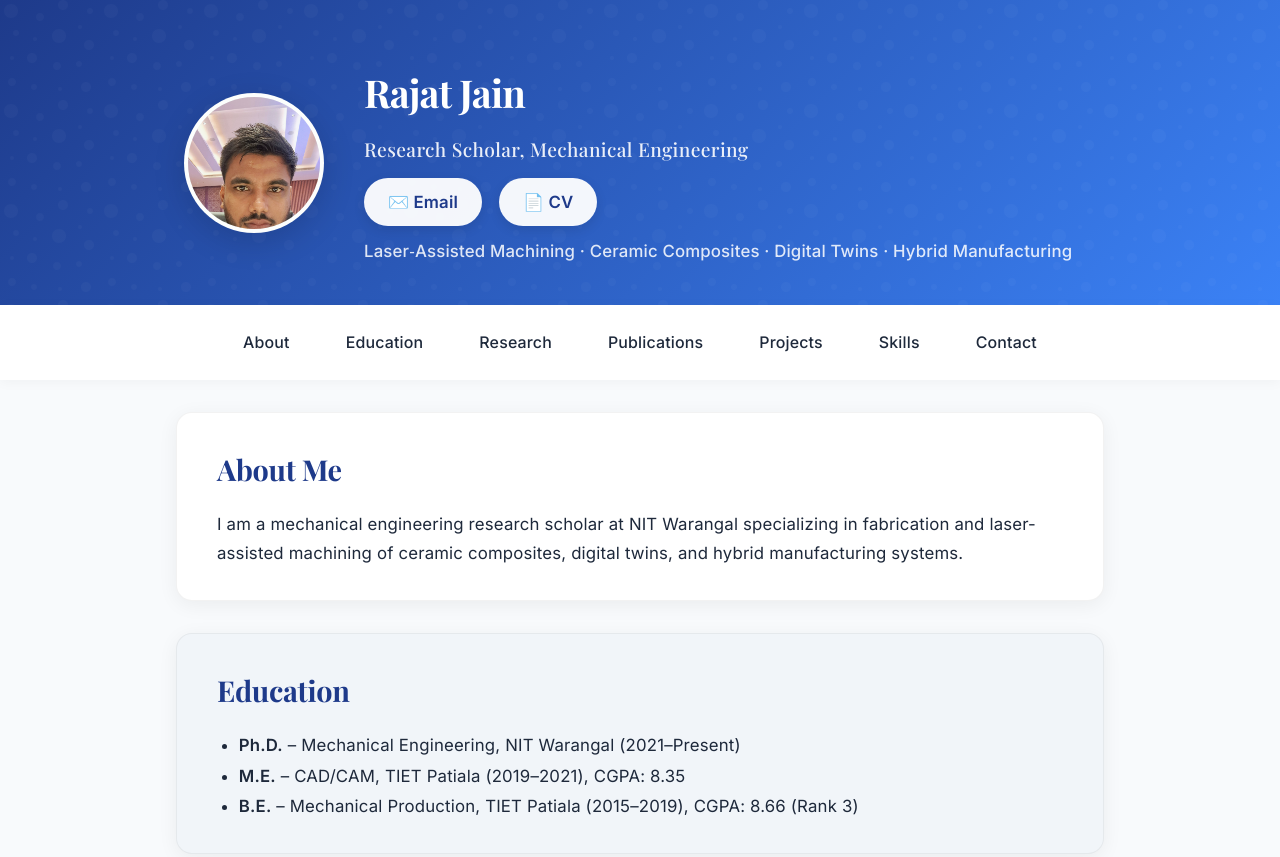
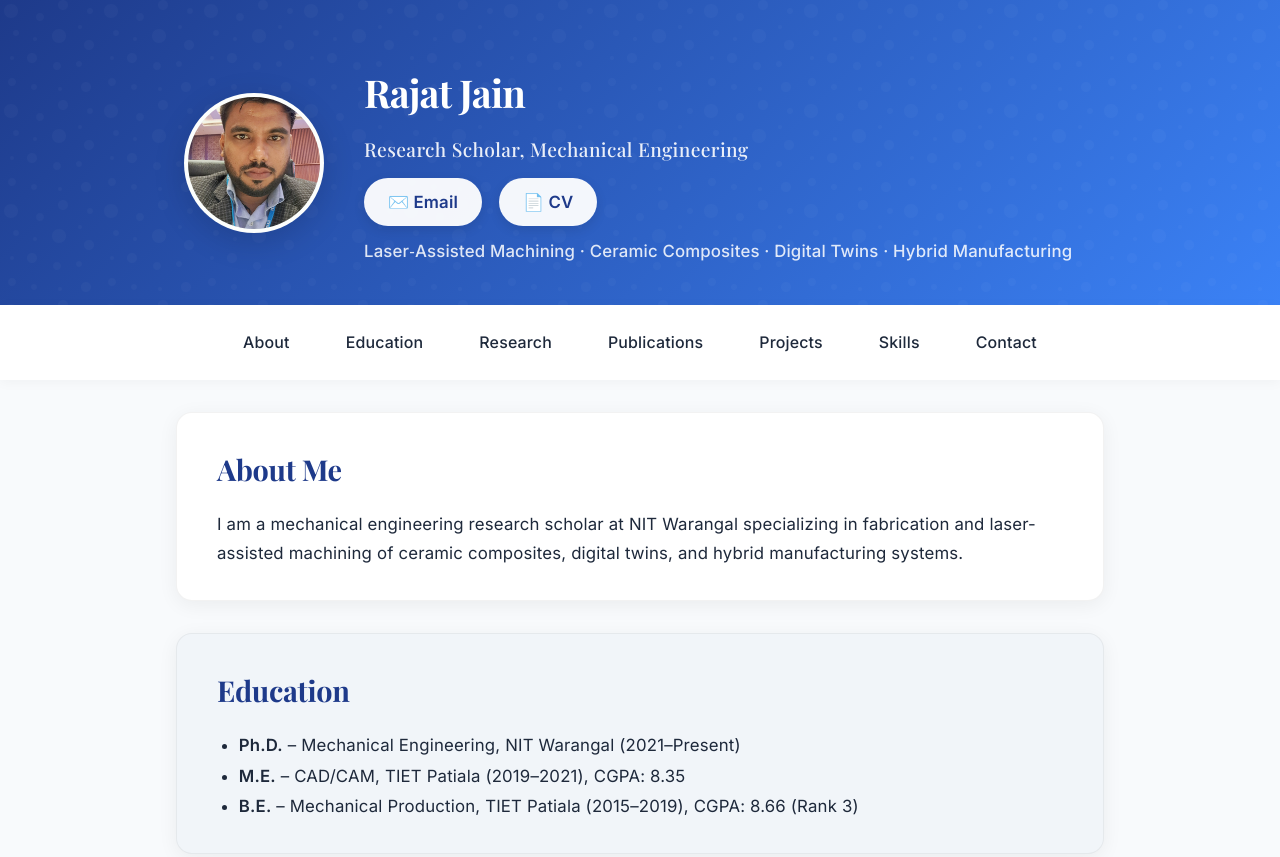
Before and after one commit to rajat-jain-me/rajat-jain-me, a plain HTML site: page index.html in a window 1280 px wide. Shown: the top 857 px of the page. Drawn offline with nearby package versions, Linux system fonts and the light colour scheme.

Commit message:
Center profile photo

```diff
--- a/css/components.css
+++ b/css/components.css
@@ -37,7 +37,8 @@
   object-fit: cover;
   background: #e6f2eb;
   box-shadow: 0 8px 32px rgba(0, 0, 0, 0.15);
-  object-position: top center;
+  /* Center the face within the circular frame */
+  object-position: center;
   transition: transform 0.3s ease;
 }
 
```
